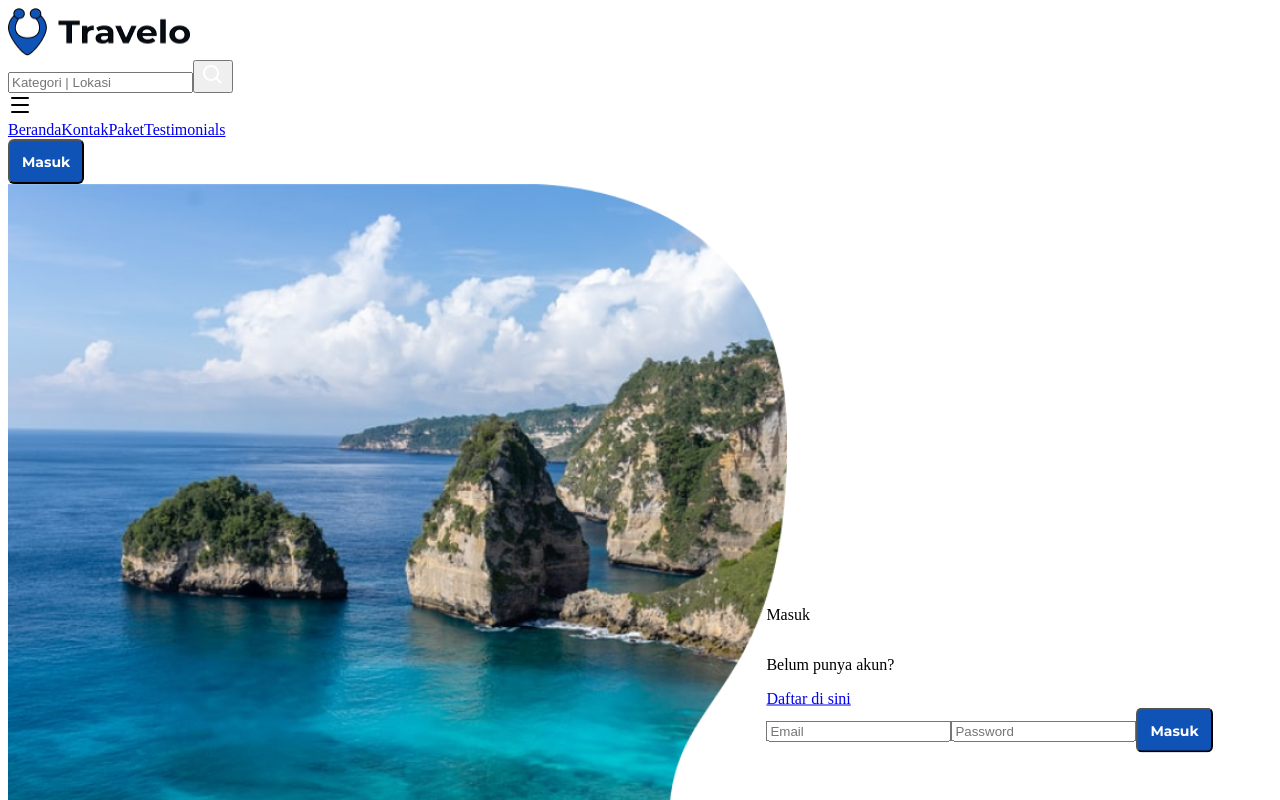
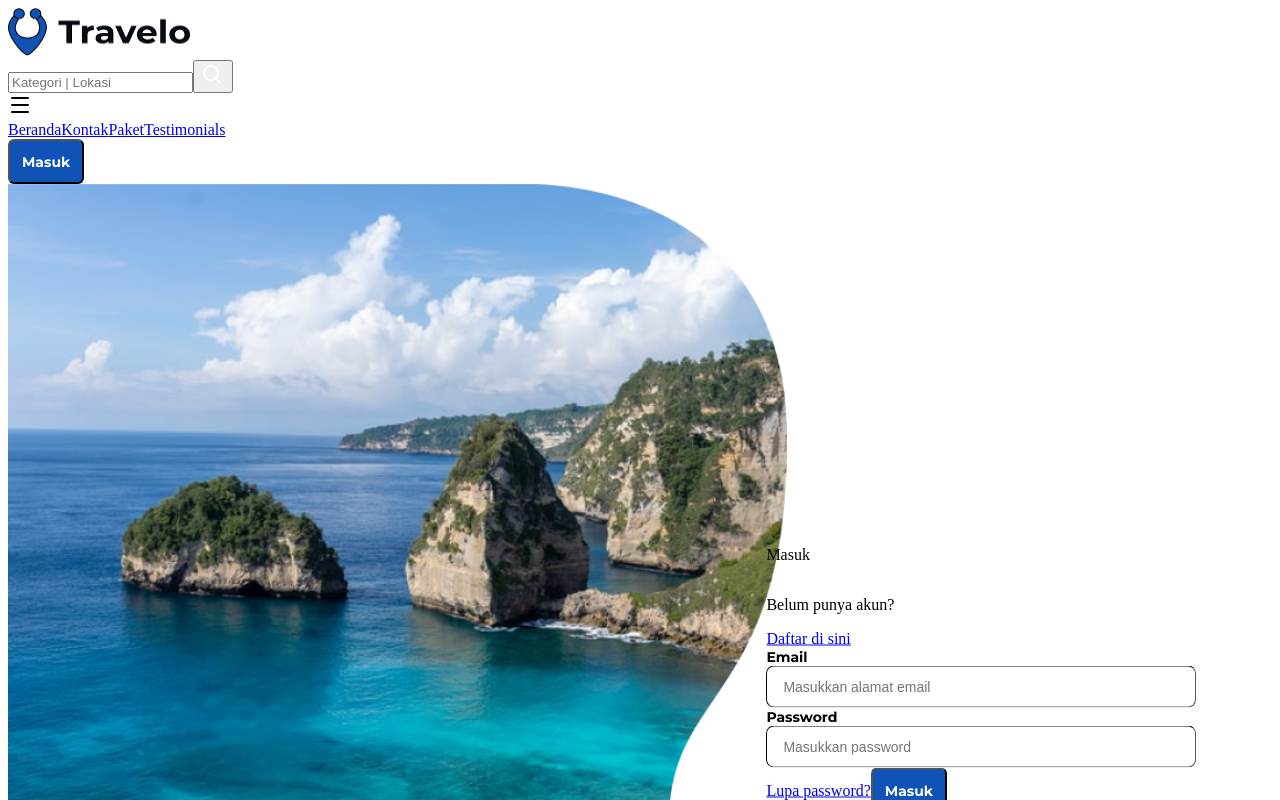
Before and after one commit to ahmadsanny2/travelo, a Next.js app: page /login in a window 1280 px wide. Shown: the top 800 px of the page. Built offline with nearby package versions, Linux system fonts and the light colour scheme.

Commit message:
Implementation InputComponent

```diff
--- a/src/containers/Login/index.tsx
+++ b/src/containers/Login/index.tsx
@@ -1,6 +1,7 @@
 import Layout from "components/Layout"
 import styles from "./Login.module.css"
 import Button from "components/Button"
+import Input from "components/Input"
 
 const Login = () => {
     return (
@@ -17,10 +18,28 @@ const Login = () => {
                     </div>
 
                     <form action="" className="flex flex-col gap-5 mt-8">
-                        <input type="email" name="" id="" className="p-2" placeholder="Email" />
-                        <input type="password" name="" id="" className="p-2" placeholder="Password" />
+                        <Input
+                            label="Email"
+                            type="email"
+                            name="email"
+                            placeholder="Masukkan alamat email"
+                            className=""
+                        />
+
+                        <Input
+                            label="Password"
+                            type="password"
+                            name="password"
+                            placeholder="Masukkan password"
+                            className=""
+                        />
+
+                        <a href="#" className="text-heading-5 text-blue-100 font-semibold mt-8 mb-4 hover:underline">
+                            Lupa password?
+                        </a>
+
                         <Button>Masuk</Button>
-                        </form>
+                    </form>
                 </div>
             </section>
         </Layout>
```
